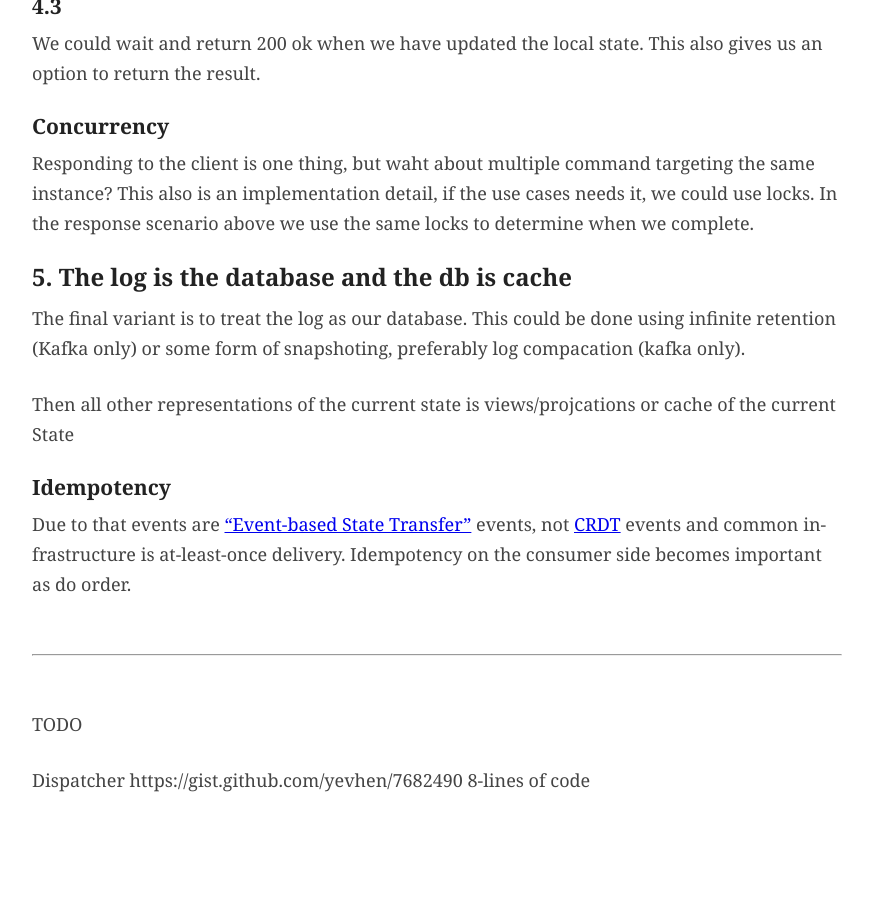
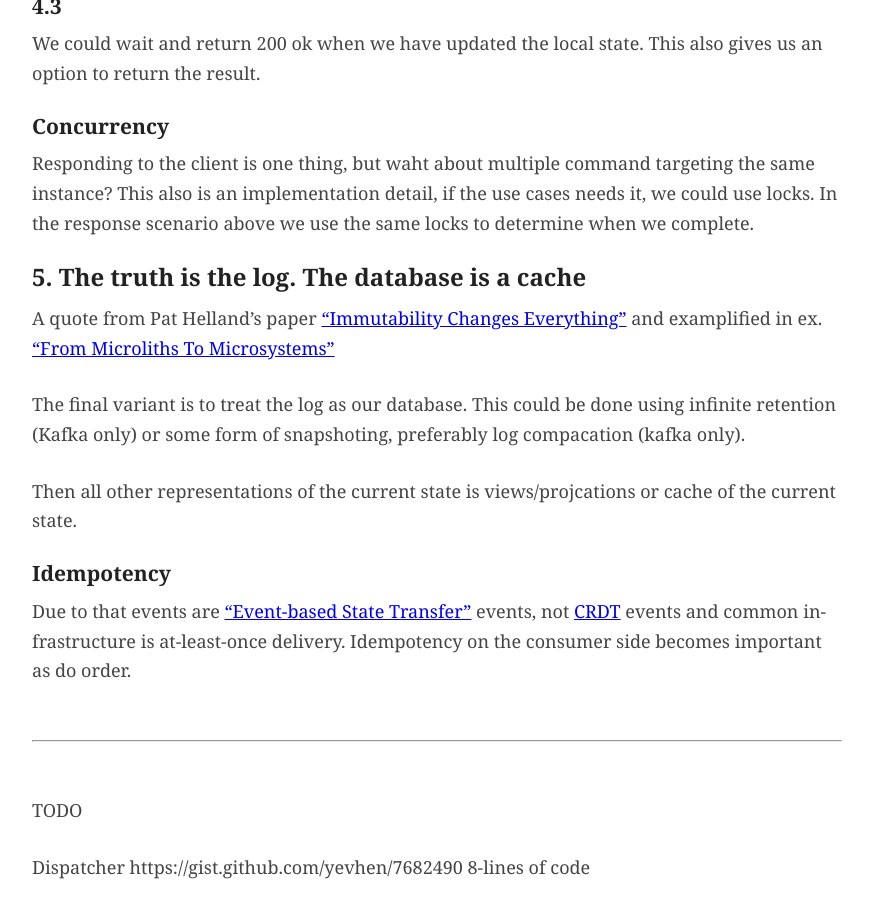
Before and after one commit to perokvist/event-driven-architecture, a Jekyll site: the page built from index.md, in a window 1280 px wide and 900 px high, scrolled down 4174 px. Shown: the whole window, without its empty margins (203-1076 px from the left). Built offline with Jekyll 4.4.1, drawn with Linux system fonts in a browser that asks for light colours; our own code applies the rules of GitHub Pages for plain Markdown files.

Commit message:
5. links

```diff
--- a/index.md
+++ b/index.md
@@ -85,11 +85,13 @@ We could wait and return 200 ok when we have updated the local state. This also
 #### Concurrency
 Responding to the client is one thing, but waht about multiple command targeting the same instance? This also is an implementation detail, if the use cases needs it, we could use locks. In the response scenario above we use the same locks to determine when we complete.
 
-### 5. The log is the database and the db is cache
+### 5. The truth is the log. The database is a cache
+
+A quote from Pat Helland's paper ["Immutability Changes Everything"](http://cidrdb.org/cidr2015/Papers/CIDR15_Paper16.pdf) and examplified in ex. ["From Microliths To Microsystems"](https://www.slideshare.net/jboner/from-microliths-to-microsystems)
 
 The final variant is to treat the log as our database. This could be done using infinite retention (Kafka only) or some form of snapshoting, preferably log compacation (kafka only).
 
-Then all other representations of the current state is views/projcations or cache of the current State
+Then all other representations of the current state is views/projcations or cache of the current state.
 
 #### Idempotency
 
```
